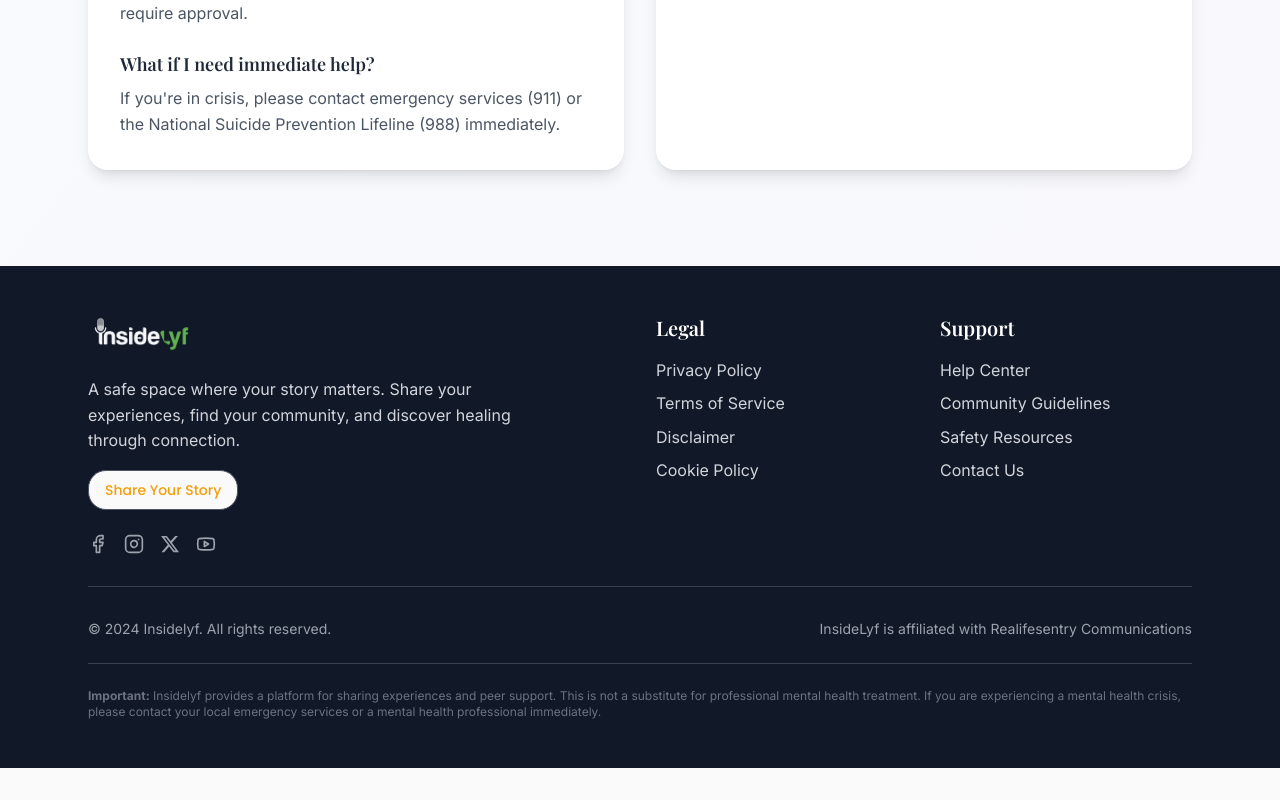
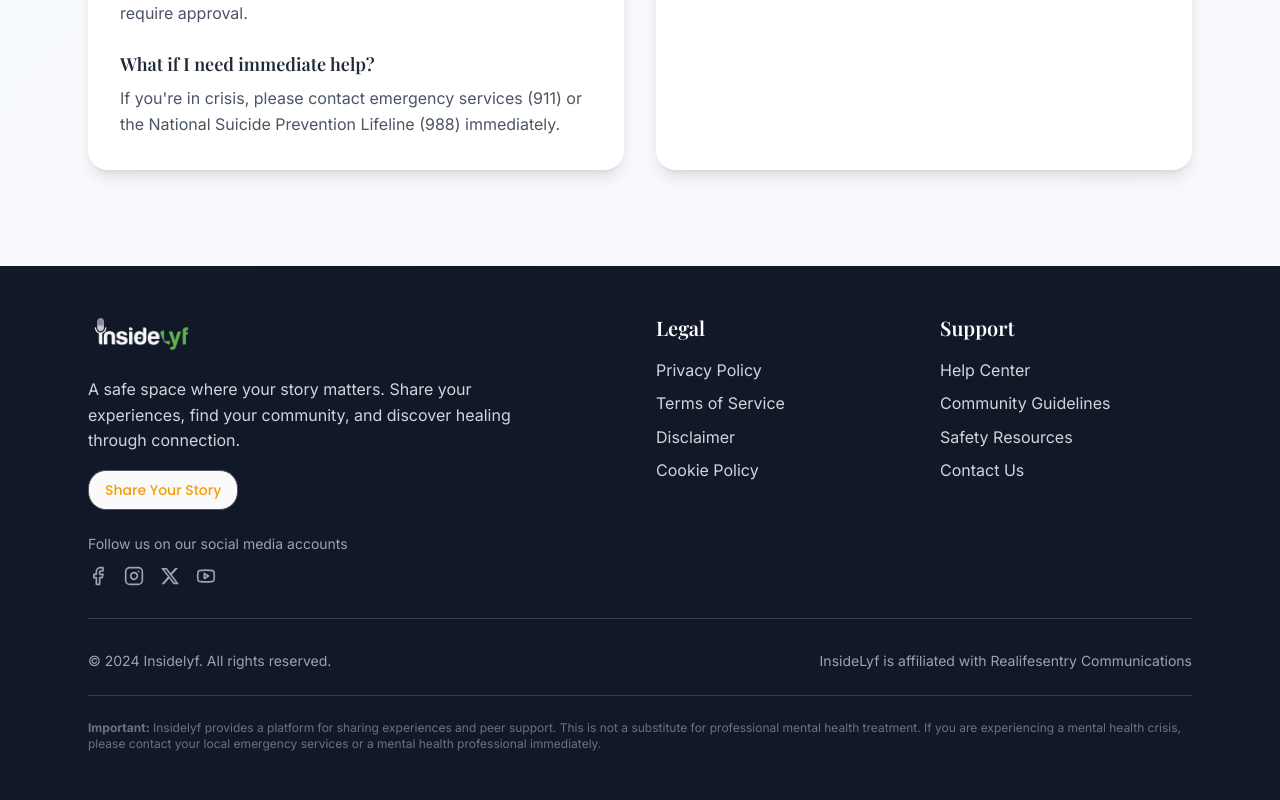
Before and after one commit to oluwaluhmie/inside-lyf, a React (Vite) app: page /help in a window 1280 px wide. Shown: the part 893-1693 px from the top of the page. Before the commit the page ends 1661 px from the top, so only its background shows below. Built offline with nearby package versions, Linux system fonts and the light colour scheme; no server answers.

Commit message:
Add text beside social media icons

```diff
--- a/src/components/Footer.tsx
+++ b/src/components/Footer.tsx
@@ -27,10 +27,12 @@ export default function Footer() {
                 </Button>
               </Link>
             </div>
-            <div className="flex gap-4 mt-6">
-              <a href="https://web.facebook.com/insidelyf" target="_blank" rel="noopener noreferrer" className="text-gray-400 hover:text-[#61B34F] transition-colors">
-                <Facebook className="w-5 h-5" />
-              </a>
+            <div className="mt-6">
+              <p className="text-gray-400 text-sm mb-3">Follow us on our social media accounts</p>
+              <div className="flex gap-4">
+                <a href="https://web.facebook.com/insidelyf" target="_blank" rel="noopener noreferrer" className="text-gray-400 hover:text-[#61B34F] transition-colors">
+                  <Facebook className="w-5 h-5" />
+                </a>
               <a href="https://www.instagram.com/realinsidelyf" target="_blank" rel="noopener noreferrer" className="text-gray-400 hover:text-[#61B34F] transition-colors">
                 <Instagram className="w-5 h-5" />
               </a>
@@ -42,6 +44,7 @@ export default function Footer() {
               <a href="https://www.youtube.com/@realinsidelyf" target="_blank" rel="noopener noreferrer" className="text-gray-400 hover:text-[#61B34F] transition-colors">
                 <Youtube className="w-5 h-5" />
               </a>
+              </div>
             </div>
           </div>
 
```
